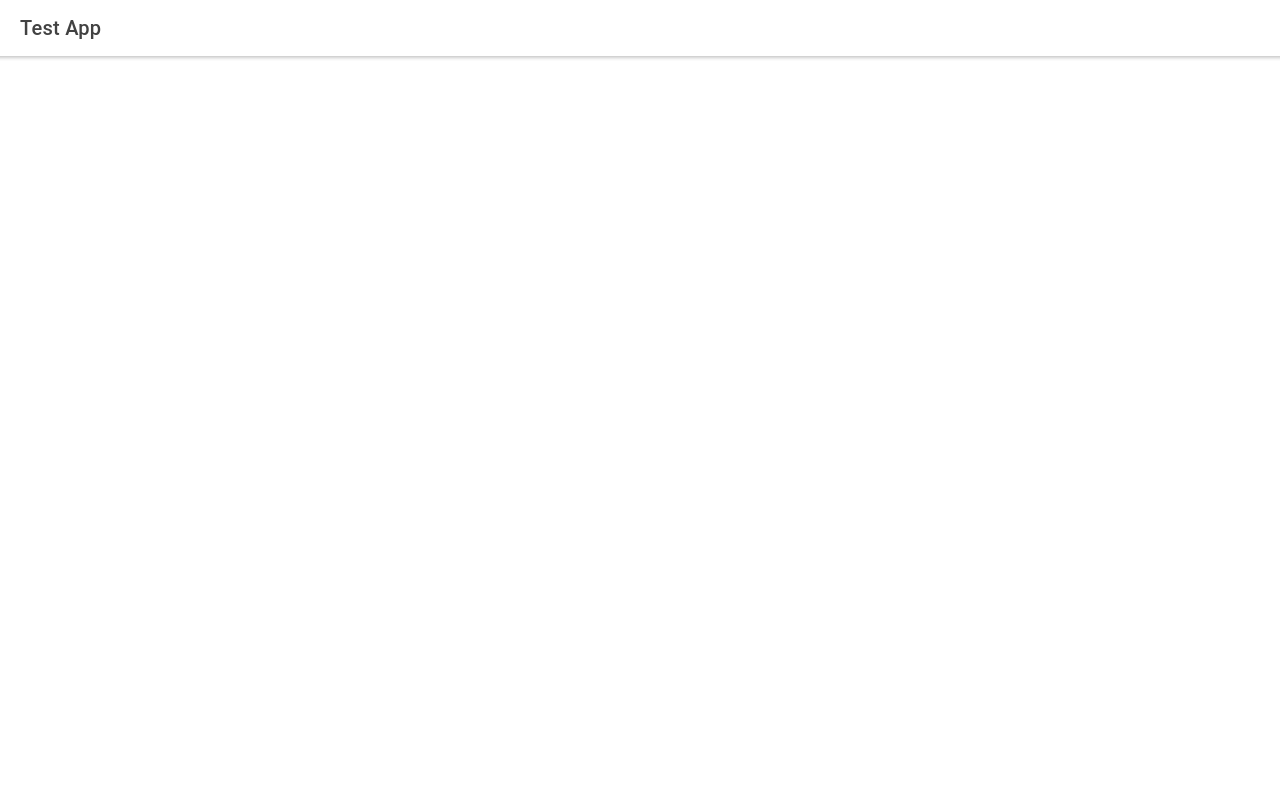
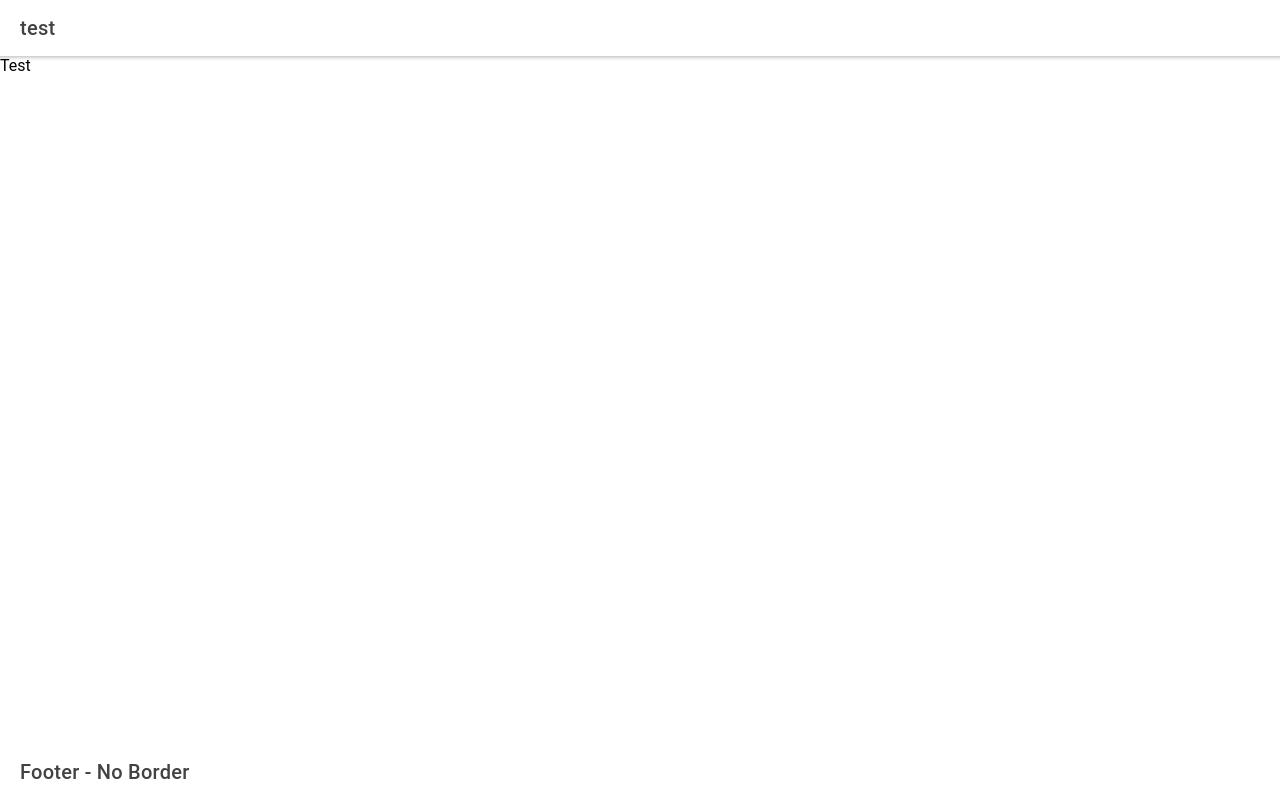
Before and after one commit to Sartxi/sartxi-ionic-react, a React (Create React App) app: page /test in a window 1280 px wide. Built offline with nearby package versions, Linux system fonts and the light colour scheme; the HTML template or start-up script is replaced by a standard one.

Commit message:
page elements

```diff
--- /dev/null
+++ b/src/components/Footer.tsx
@@ -0,0 +1,11 @@
+import { IonFooter, IonToolbar, IonTitle } from "@ionic/react";
+
+export const AppFooter = () => {
+	return (
+		<IonFooter className="ion-no-border">
+			<IonToolbar>
+				<IonTitle>Footer - No Border</IonTitle>
+			</IonToolbar>
+		</IonFooter>
+	);
+};
--- /dev/null
+++ b/src/components/Header.tsx
@@ -0,0 +1,15 @@
+import { IonHeader, IonTitle, IonToolbar } from "@ionic/react";
+
+export interface AppHeader {
+	title: string;
+}
+
+export const AppHeader = ({ title }: AppHeader) => {
+	return (
+		<IonHeader>
+			<IonToolbar>
+				<IonTitle>{title}</IonTitle>
+			</IonToolbar>
+		</IonHeader>
+	);
+};
--- /dev/null
+++ b/src/components/Page.tsx
@@ -0,0 +1,15 @@
+import React from "react";
+import { AppRoute } from "../AppHooks";
+import { AppHeader } from "./Header";
+import { AppFooter } from "./Footer";
+import { IonContent, IonPage } from "@ionic/react";
+
+export const AppPage = (page: AppRoute) => {
+	return (
+		<IonPage>
+			<AppHeader title={page.name} />
+			<IonContent fullscreen>{React.createElement(page.view, page)}</IonContent>
+			<AppFooter />
+		</IonPage>
+	);
+};
--- a/src/components/Routes.tsx
+++ b/src/components/Routes.tsx
@@ -1,7 +1,7 @@
-import React from "react";
 import { Redirect, Route } from "react-router-dom";
 import { IonRouterOutlet } from "@ionic/react";
 import { AppRoute } from "../AppHooks";
+import { AppPage } from "./Page";
 
 interface AppRoutesProps {
 	routes: AppRoute[];
@@ -27,7 +27,7 @@ const RenderRoute = (route: AppRoute) => {
 	};
 	return (
 		<Route exact path={route.path}>
-			{React.createElement(route.view, routeProps)}
+			<AppPage {...routeProps} />
 		</Route>
 	);
 };
--- a/src/pages/Test.tsx
+++ b/src/pages/Test.tsx
@@ -1,22 +1,6 @@
 import { AppRoute, usePageTitle } from "../AppHooks";
-import { IonContent, IonHeader, IonPage, IonTitle, IonToolbar } from "@ionic/react";
 
 export const TestView = (page: AppRoute) => {
 	usePageTitle(page, "Testing");
-	return (
-		<IonPage>
-			<IonHeader>
-				<IonToolbar>
-					<IonTitle>Test App</IonTitle>
-				</IonToolbar>
-			</IonHeader>
-			<IonContent fullscreen>
-				<IonHeader collapse="condense">
-					<IonToolbar>
-						<IonTitle size="large">Tab 1</IonTitle>
-					</IonToolbar>
-				</IonHeader>
-			</IonContent>
-		</IonPage>
-	);
+	return <div id="test">Test</div>;
 };
```
